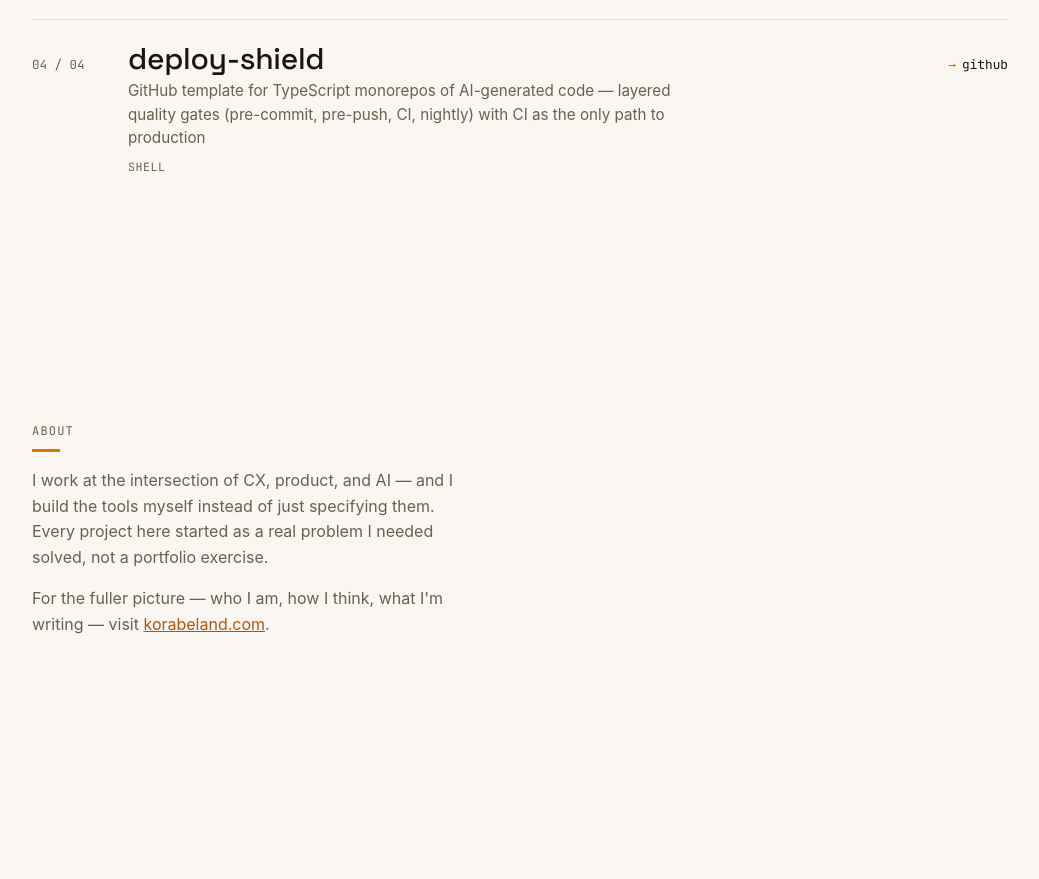
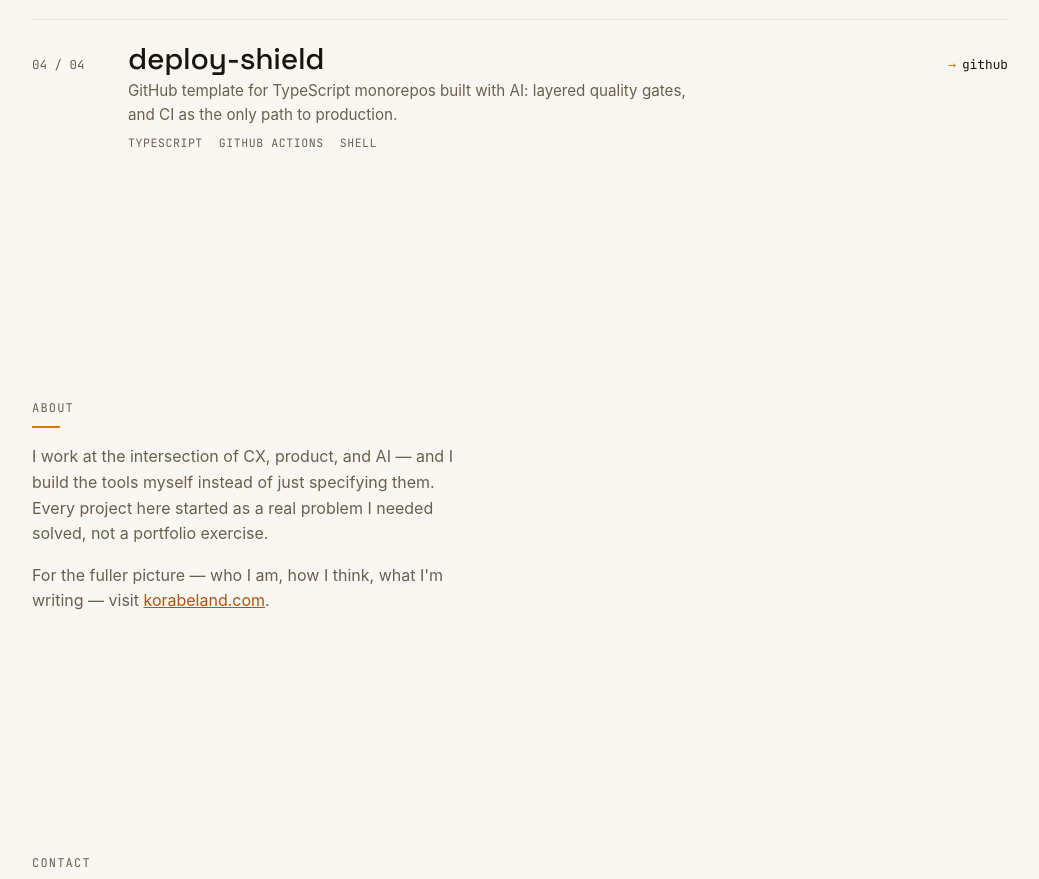
Before and after one commit to korabeland/korabeland.github.io, an Astro site: page / in a window 1280 px wide. Shown: the part 1177-2056 px from the top of the page, without its empty margins (120-1159 px from the left). Built offline with nearby package versions, Linux system fonts and the light colour scheme; Astro itself is replaced by a stand-in of ours; a web font is replaced by a local one.

Commit message:
content: apply approved card copy for deploy-shield

```diff
--- a/src/content/projects/deploy-shield.md
+++ b/src/content/projects/deploy-shield.md
@@ -1,8 +1,8 @@
 ---
 name: "deploy-shield"
 slug: "deploy-shield"
-hook: "GitHub template for TypeScript monorepos of AI-generated code — layered quality gates (pre-commit, pre-push, CI, nightly) with CI as the only path to production"
-tech: ["Shell"]
+hook: "GitHub template for TypeScript monorepos built with AI: layered quality gates, and CI as the only path to production."
+tech: ["TypeScript", "GitHub Actions", "Shell"]
 repo_url: "https://github.com/korabeland/deploy-shield"
 status: "live"
 ---
```
